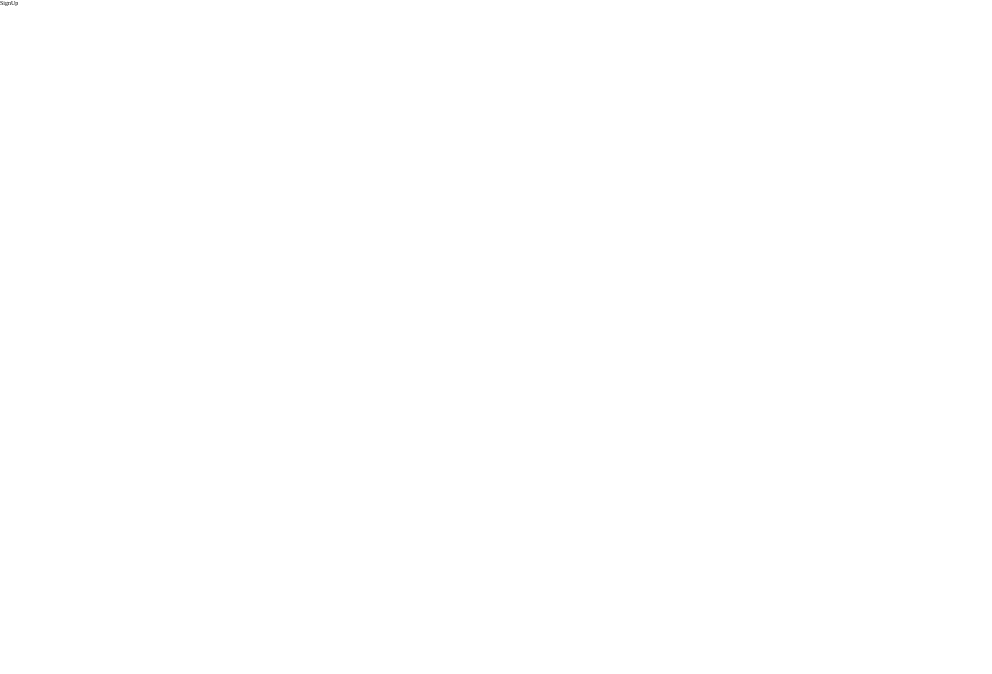
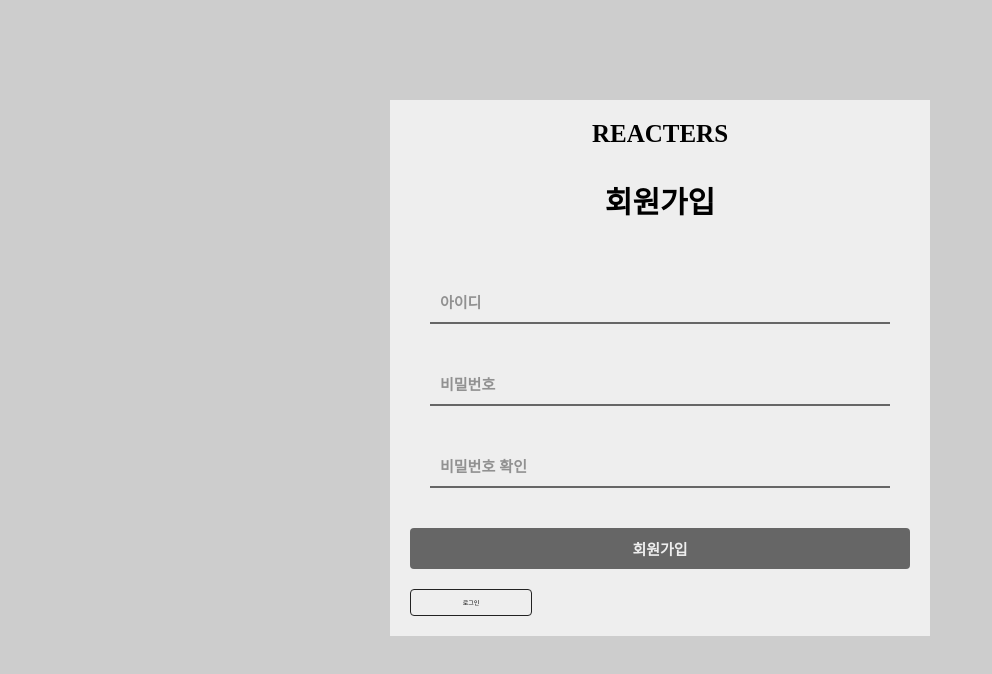
Before and after one commit to kkt9102/book_copy_frontend_project, a React (Create React App) app: page /SignUp in a window 1280 px wide. Shown: the top 674 px of the page, without its empty margins (0-992 px from the left). Built offline with nearby package versions, Linux system fonts and the light colour scheme.

Commit message:
AutoForm 조건에 따라 출력변경

```diff
--- a/src/components/auth/AuthForm.js
+++ b/src/components/auth/AuthForm.js
@@ -6,11 +6,15 @@ import Button from '../common/Button';
 // 회원가입 또는 로그인 Form을 보여줌
 
 const AuthFormSection = styled.div``;
-
-const AuthForm = () => {
+const textMap = {
+  login: '로그인',
+  signup: '회원가입',
+};
+const AuthForm = ({ type }) => {
+  const text = textMap[type];
   return (
     <AuthFormSection className="login_form">
-      <h3 className="form_tit flex_ai_c">Login</h3>
+      <h3 className="form_tit flex_ai_c">{text}</h3>
       <form>
         <div className="input_box flex flex_jc_sb flex_ai_c">
           <label for="user"></label>
@@ -30,11 +34,30 @@ const AuthForm = () => {
             autoComplete="new-password"
           />
         </div>
-        <Button className="login_btn">로그인</Button>
+        {type === 'signup' && (
+          <div className="input_box flex flex_jc_sb flex_ai_c">
+            <label for="password"></label>
+            <input
+              type="password"
+              placeholder="비밀번호 확인"
+              name="passwordConfirm"
+              autoComplete="new-password"
+            />
+          </div>
+        )}
+        <Button className="login_btn">
+          {type === 'login' ? '로그인' : '회원가입'}
+        </Button>
       </form>
       <div className="btn_box flex flex_jc_sb flex_dir_u">
-        <Link to="/SignUp">회원가입</Link>
-        <Link to="/SignUp">비밀번호 찾기</Link>
+        {type === 'login' ? (
+          <>
+            <Link to="/SignUp">회원가입</Link>
+            <Link to="/SignUp">비밀번호 찾기</Link>
+          </>
+        ) : (
+          <Link to="/Login">로그인</Link>
+        )}
       </div>
     </AuthFormSection>
   );
--- a/src/components/login/Login.js
+++ b/src/components/login/Login.js
@@ -6,7 +6,7 @@ const Login = () => {
   return (
     <>
       <AuthTemplate>
-        <AuthForm />
+        <AuthForm type="login" />
       </AuthTemplate>
     </>
   );
--- a/src/components/signup/SignUp.js
+++ b/src/components/signup/SignUp.js
@@ -1,7 +1,13 @@
+// components
+import AuthForm from '../auth/AuthForm';
+import AuthTemplate from '../auth/AuthTemplate';
+
 const SignUp = () => {
   return (
     <>
-      <div>SignUp</div>
+      <AuthTemplate>
+        <AuthForm type="signup" />
+      </AuthTemplate>
     </>
   );
 };
```
